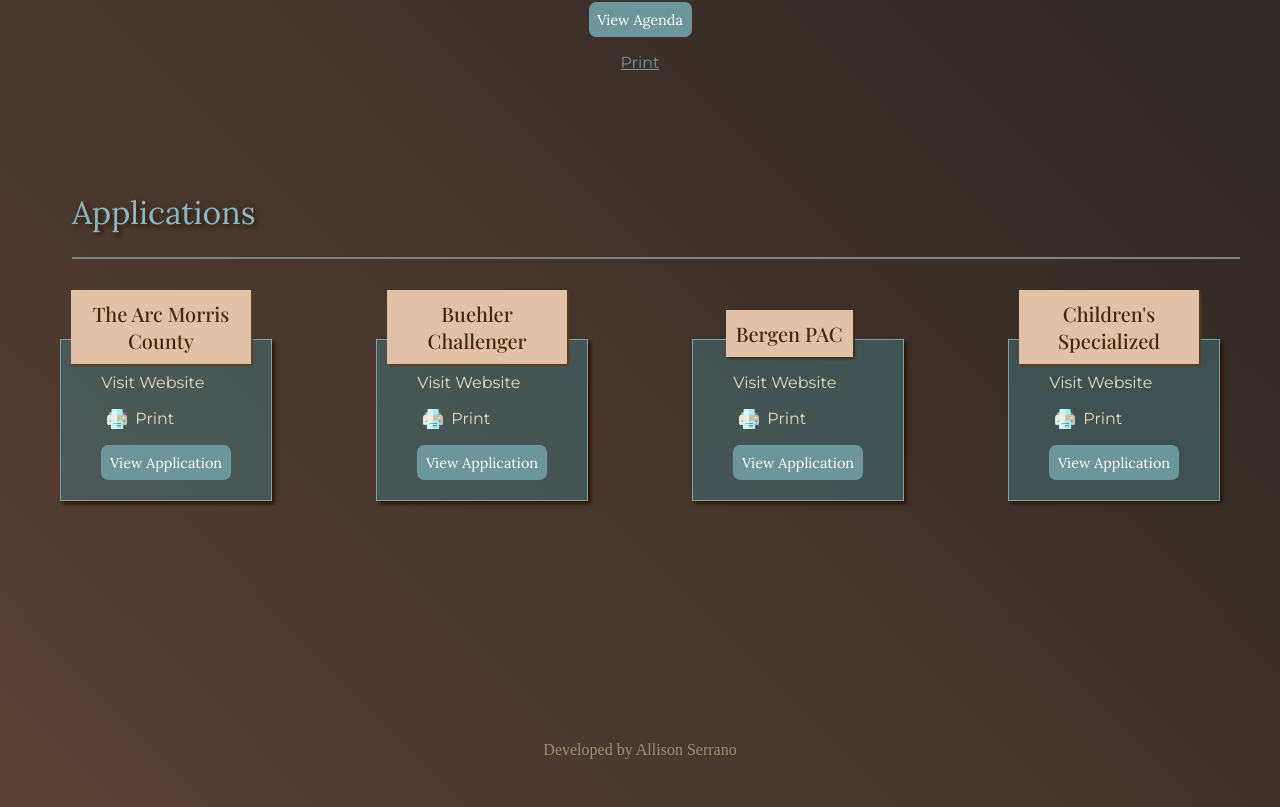
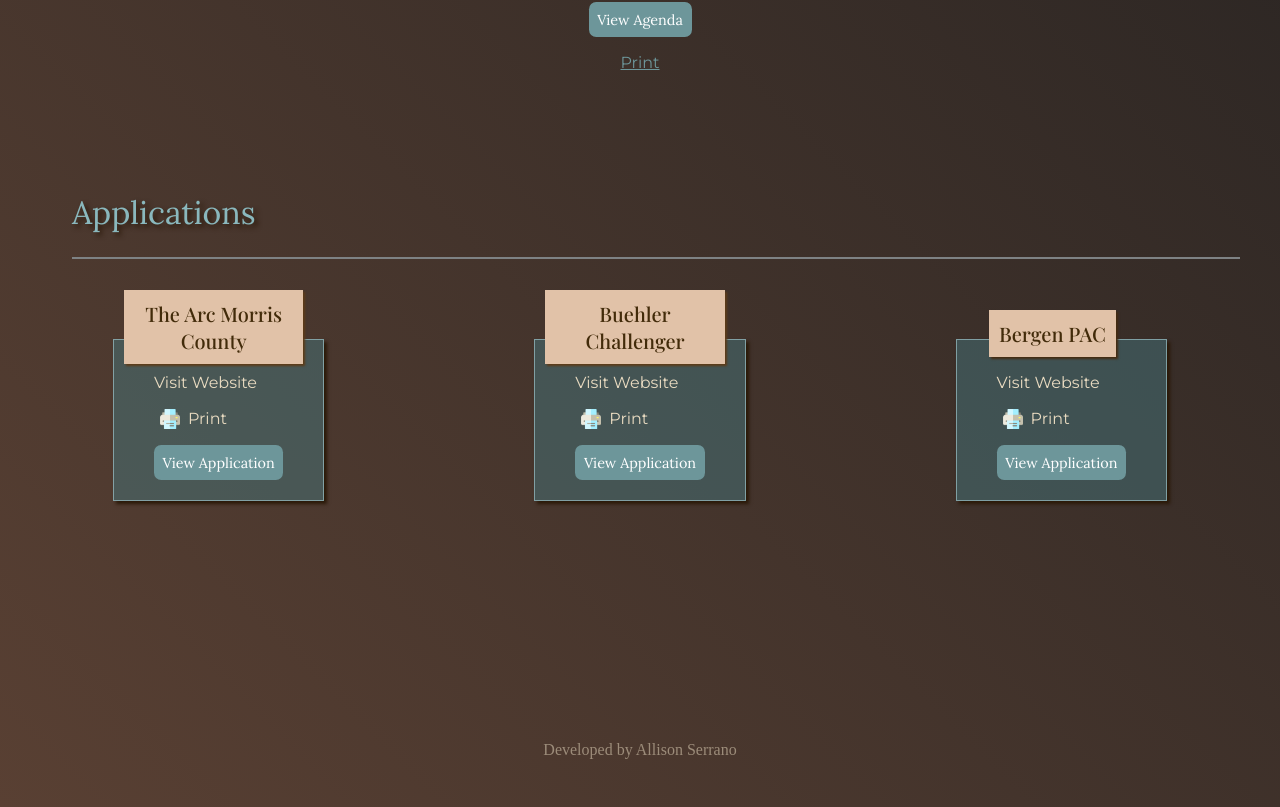
Before and after one commit to Allicris/pal-fdtn, a React (Vite) app: page / in a window 1280 px wide. Shown: the part 654-1461 px from the top of the page. Built offline with nearby package versions, Linux system fonts and the light colour scheme; a web font is replaced by a local one.

Commit message:
delete application tab

```diff
--- a/src/components/ApplicationList.jsx
+++ b/src/components/ApplicationList.jsx
@@ -25,11 +25,6 @@
       website: "https://bergenpac.org/",
       fileUrl: bergenpac2026,
     },
-    {
-      name: "Children's Specialized",
-      website: "https://give2csh.org/",
-      fileUrl: specialized2026,
-    },
     // { COPY & PASTE THIS SECTION TO ADD ANOTHER APPLICATION, MAKE SURE IT'S INSIDE THE "]" BELOW
     //   name: "Kessler Foundation",
     //   website: "https://kesslerfoundation.org",
```
